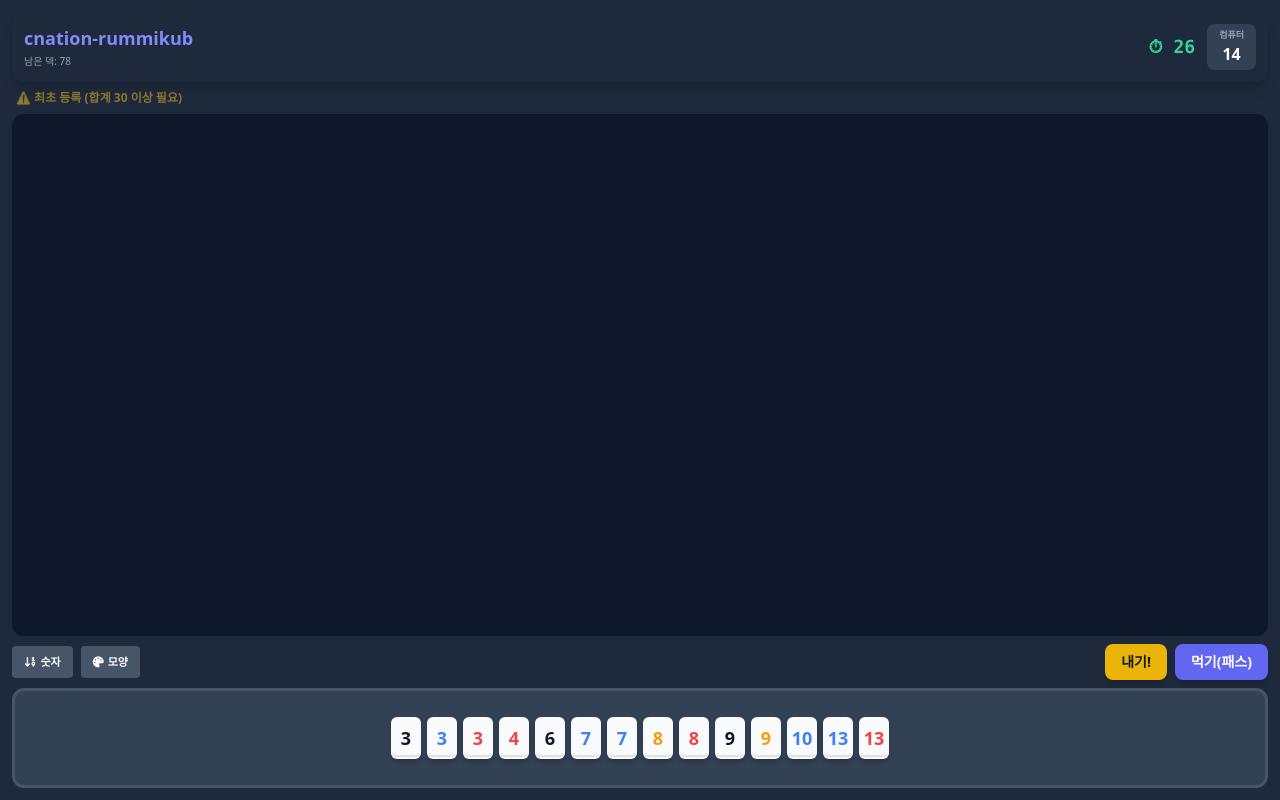
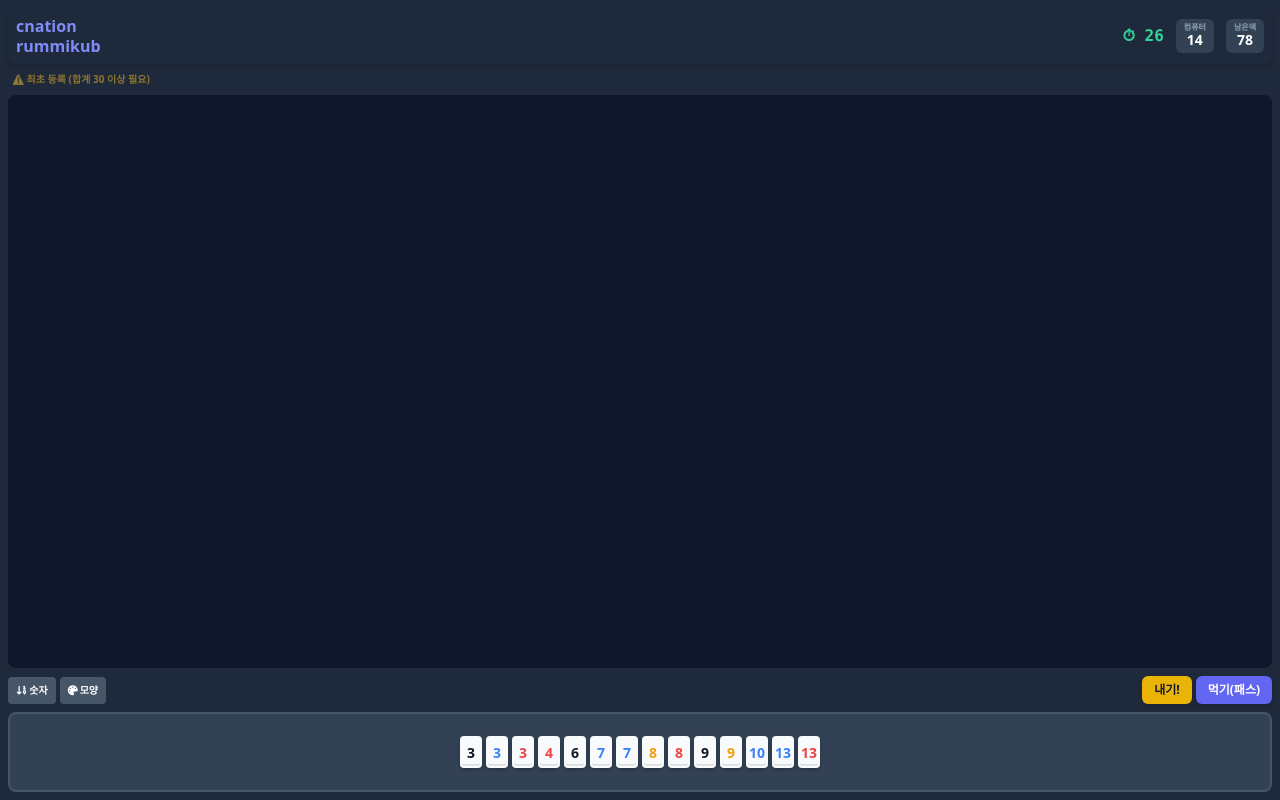
Before and after one commit to civilizednation/cnation-rummikub, a plain HTML site: page index.html in a window 1280 px wide. Drawn offline with nearby package versions, Linux system fonts and the light colour scheme.

Commit message:
Update index.html

```diff
--- a/index.html
+++ b/index.html
@@ -2,37 +2,60 @@
 <html lang="ko">
 <head>
     <meta charset="UTF-8">
-    <meta name="viewport" content="width=device-width, initial-scale=1.0, maximum-scale=1.0, user-scalable=no">
+    <meta name="viewport" content="width=device-width, initial-scale=1.0, maximum-scale=1.0, user-scalable=no, viewport-fit=cover">
     <title>cnation-rummikub</title>
 
     <script src="https://cdn.tailwindcss.com"></script>
     <link rel="stylesheet" href="https://cdnjs.cloudflare.com/ajax/libs/font-awesome/6.4.0/css/all.min.css">
 
     <style>
-        body { background-color: #1e293b; color: white; user-select: none; }
+        /* 스마트폰 화면 꽉 채우기 및 스크롤 방지 */
+        body {
+            background-color: #1e293b;
+            color: white;
+            user-select: none;
+            overflow: hidden; /* 전체 스크롤 금지 */
+            touch-action: none; /* 모바일 브라우저 당김 새로고침 방지 */
+        }
 
-        /* 타일 크기 2/3 수준 유지 */
+        :root {
+            --board-scale: 1; /* 바닥 타일 축소 비율 (JS에서 자동 조절) */
+            --tile-w: 22px;
+            --tile-h: 32px;
+            --tile-fs: 14px;
+        }
+
+        /* 💡 2/3로 더 작아진 앙증맞은 타일 */
         .rk-tile {
-            width: 30px;
-            height: 42px;
+            width: var(--tile-w);
+            height: var(--tile-h);
             background-color: #f8fafc;
-            border-radius: 6px;
-            box-shadow: 0 3px 5px -1px rgba(0, 0, 0, 0.3), inset 0 -2px 0 rgba(0,0,0,0.1);
+            border-radius: 4px;
+            box-shadow: 0 2px 4px -1px rgba(0, 0, 0, 0.3), inset 0 -2px 0 rgba(0,0,0,0.1);
             display: flex;
             flex-direction: column;
             align-items: center;
             justify-content: center;
-            font-size: 18px;
+            font-size: var(--tile-fs);
             font-weight: 900;
             cursor: pointer;
-            transition: transform 0.15s, border 0.15s;
+            transition: transform 0.1s, border 0.1s;
             border: 2px solid transparent;
+            flex-shrink: 0;
         }
 
         .rk-tile.selected {
-            transform: translateY(-5px);
+            transform: translateY(-4px);
             border: 2px solid #facc15;
-            box-shadow: 0 8px 12px -3px rgba(250, 204, 21, 0.4);
+            box-shadow: 0 4px 8px -2px rgba(250, 204, 21, 0.5);
+        }
+
+        /* 바닥에 있는 타일은 공간이 부족하면 자동 축소됨 */
+        #board .rk-tile {
+            width: calc(var(--tile-w) * var(--board-scale));
+            height: calc(var(--tile-h) * var(--board-scale));
+            font-size: calc(var(--tile-fs) * var(--board-scale));
+            border-radius: calc(4px * var(--board-scale));
         }
 
         .color-black { color: #111827; }
@@ -41,63 +64,79 @@
         .color-orange { color: #f59e0b; }
         .color-joker { color: #ec4899; }
 
-        .board-area { min-height: 40vh; background-color: #0f172a; border-radius: 12px; }
-        .rack-area { min-height: 100px; background-color: #334155; border-radius: 12px; border: 3px solid #475569; }
+        /* 레이아웃 영역 */
+        .board-area {
+            background-color: #0f172a;
+            border-radius: 8px;
+            /* 내부 스크롤은 최후의 보루로 남겨둠 */
+            overflow-y: auto;
+            align-content: flex-start;
+        }
 
-        .board-group {
+        .rack-area {
+            background-color: #334155;
+            border-radius: 8px;
+            border: 2px solid #475569;
+            min-height: 80px;
+        }
+
+        #board .board-group {
             display: flex;
-            gap: 2px;
-            padding: 4px 6px;
+            gap: calc(2px * var(--board-scale));
+            padding: calc(3px * var(--board-scale));
             background-color: rgba(255, 255, 255, 0.05);
-            border-radius: 8px;
+            border-radius: calc(6px * var(--board-scale));
             border: 1px solid rgba(255, 255, 255, 0.1);
         }
     </style>
 </head>
-<body class="h-screen flex flex-col p-3">
+<body class="h-[100dvh] flex flex-col p-2 gap-2">
 
-    <div class="flex justify-between items-center mb-2 bg-slate-800 p-3 rounded-xl shadow-lg">
+    <div class="flex justify-between items-center bg-slate-800 p-2 rounded-lg shadow-md shrink-0">
         <div>
-            <h1 class="text-lg font-black text-indigo-400">cnation-rummikub</h1>
-            <p class="text-[10px] text-slate-400 mt-0.5" id="deckCount">남은 덱: 106</p>
+            <h1 class="text-base font-black text-indigo-400 leading-tight">cnation<br>rummikub</h1>
         </div>
         <div class="flex items-center gap-3">
-            <div id="timerDisplay" class="font-mono text-lg font-bold text-rose-400">⏱ 30</div>
-            <div class="bg-slate-700 px-3 py-1 rounded-lg text-center">
-                <p class="text-[9px] text-slate-400 font-bold">컴퓨터</p>
-                <p class="text-base font-black text-white" id="comTileCount">14</p>
+            <div id="timerDisplay" class="font-mono text-base font-bold text-rose-400">⏱ 30</div>
+            <div class="bg-slate-700 px-2 py-1 rounded-md text-center">
+                <p class="text-[8px] text-slate-400 font-bold leading-none">컴퓨터</p>
+                <p class="text-sm font-black text-white leading-tight" id="comTileCount">14</p>
+            </div>
+            <div class="bg-slate-700 px-2 py-1 rounded-md text-center">
+                <p class="text-[8px] text-slate-400 font-bold leading-none">남은덱</p>
+                <p class="text-sm font-black text-white leading-tight" id="deckCount">106</p>
             </div>
         </div>
     </div>
 
-    <div class="flex justify-between items-center mb-2 px-1">
-        <span id="initialMeldStatus" class="text-xs font-bold text-amber-400 animate-pulse">
+    <div class="flex justify-between items-center px-1 shrink-0">
+        <span id="initialMeldStatus" class="text-[10px] font-bold text-amber-400 animate-pulse">
             ⚠️ 최초 등록 (합계 30 이상 필요)
         </span>
     </div>
 
-    <div class="flex-1 board-area p-3 mb-2 flex flex-wrap content-start gap-2 overflow-y-auto" id="board"></div>
+    <div class="flex-1 board-area p-2 flex flex-wrap gap-1.5" id="board"></div>
 
-    <div class="mb-2 flex flex-wrap justify-between items-center gap-2">
-        <div class="flex gap-2">
-            <button onclick="sortRackByNum()" class="bg-slate-600 hover:bg-slate-500 px-3 py-2 rounded text-[11px] font-bold transition">
-                <i class="fas fa-sort-numeric-down mr-1"></i>숫자
+    <div class="flex justify-between items-center gap-1 shrink-0">
+        <div class="flex gap-1">
+            <button onclick="sortRackByNum()" class="bg-slate-600 hover:bg-slate-500 px-2 py-1.5 rounded text-[10px] font-bold transition">
+                <i class="fas fa-sort-numeric-down mr-0.5"></i>숫자
             </button>
-            <button onclick="sortRackByColor()" class="bg-slate-600 hover:bg-slate-500 px-3 py-2 rounded text-[11px] font-bold transition">
-                <i class="fas fa-palette mr-1"></i>모양
+            <button onclick="sortRackByColor()" class="bg-slate-600 hover:bg-slate-500 px-2 py-1.5 rounded text-[10px] font-bold transition">
+                <i class="fas fa-palette mr-0.5"></i>모양
             </button>
         </div>
-        <div class="flex gap-2">
-            <button onclick="submitCombination()" id="playBtn" class="bg-yellow-500 hover:bg-yellow-600 text-slate-900 px-4 py-2 rounded-lg text-sm font-black shadow-lg transition">
+        <div class="flex gap-1">
+            <button onclick="submitCombination()" id="playBtn" class="bg-yellow-500 hover:bg-yellow-600 text-slate-900 px-3 py-1.5 rounded-md text-xs font-black shadow-md transition">
                 내기!
             </button>
-            <button onclick="drawTile()" id="drawBtn" class="bg-indigo-500 hover:bg-indigo-600 text-white px-4 py-2 rounded-lg text-sm font-bold shadow-md transition">
+            <button onclick="drawTile()" id="drawBtn" class="bg-indigo-500 hover:bg-indigo-600 text-white px-3 py-1.5 rounded-md text-xs font-bold shadow-md transition">
                 먹기(패스)
             </button>
         </div>
     </div>
 
-    <div class="rack-area p-3 flex flex-wrap gap-1.5 items-center justify-center" id="playerRack"></div>
+    <div class="rack-area p-2 flex flex-wrap gap-1 items-center justify-center shrink-0" id="playerRack"></div>
 
     <script>
         const COLORS = ['black', 'red', 'blue', 'orange'];
@@ -112,7 +151,7 @@
         let isPlayerInitialMeldDone = false;
         let isComInitialMeldDone = false;
 
-        // 🎵 사운드 시스템
+        // 사운드 시스템
         let audioCtx = null;
         function initAudio() {
             if (!audioCtx) audioCtx = new (window.AudioContext || window.webkitAudioContext)();
@@ -180,20 +219,38 @@
         function updateTimerUI() {
             const el = document.getElementById('timerDisplay');
             el.innerText = `⏱ ${timeLeft}`;
-            el.className = `font-mono text-lg font-bold ${timeLeft<=10 ? 'text-red-500 animate-bounce' : 'text-emerald-400'}`;
+            el.className = `font-mono text-base font-bold ${timeLeft<=10 ? 'text-red-500 animate-bounce' : 'text-emerald-400'}`;
+        }
+
+        // 💡 핵심 기능: 공간 부족 시 바닥 타일 자동 축소 (Auto-Scaling)
+        function adjustBoardScale() {
+            const board = document.getElementById('board');
+            let scale = 1.0;
+            board.style.setProperty('--board-scale', scale);
+
+            // 렌더링 후 약간의 시간차를 두고 크기 계산
+            setTimeout(() => {
+                let safety = 15; // 무한루프 방지
+                // 내용물이 컨테이너 높이보다 크면 크기를 5%씩 줄임 (최대 절반까지)
+                while (board.scrollHeight > board.clientHeight && scale > 0.5 && safety > 0) {
+                    scale -= 0.05;
+                    board.style.setProperty('--board-scale', scale);
+                    safety--;
+                }
+            }, 10);
         }
 
         function renderAll() {
-            document.getElementById('deckCount').innerText = `남은 덱: ${deck.length}`;
+            document.getElementById('deckCount').innerText = deck.length;
             document.getElementById('comTileCount').innerText = comRack.length;
 
             const statusEl = document.getElementById('initialMeldStatus');
             if (isPlayerInitialMeldDone) {
                 statusEl.innerText = "✅ 자유롭게 조합 가능";
-                statusEl.className = "text-xs font-bold text-emerald-400";
+                statusEl.className = "text-[10px] font-bold text-emerald-400";
             } else {
                 statusEl.innerText = "⚠️ 최초 등록 (합계 30 이상 필요)";
-                statusEl.className = "text-xs font-bold text-amber-400 animate-pulse";
+                statusEl.className = "text-[10px] font-bold text-amber-400 animate-pulse";
             }
 
             const rackEl = document.getElementById('playerRack'); rackEl.innerHTML = '';
@@ -213,6 +270,9 @@
                 });
                 boardEl.appendChild(groupDiv);
             });
+
+            // 화면을 다 그렸으면 축소 검사 실행
+            adjustBoardScale();
         }
 
         function createTileEl(tile, isSelected) {
@@ -233,14 +293,12 @@
             playSound('select'); renderAll();
         }
 
-        // 💡 1. 단일 그룹 검증 및 오름차순 자동 정렬
         function validateAndSortGroup(tiles) {
             if (tiles.length < 3) return false;
             let jokers = tiles.filter(t => t.isJoker);
             let regs = tiles.filter(t => !t.isJoker);
             if (regs.length === 0) return true;
 
-            // 같은 숫자 조합
             let isSameNum = new Set(regs.map(t => t.number)).size === 1;
             if (isSameNum) {
                 let colors = new Set(regs.map(t => t.color));
@@ -255,7 +313,6 @@
                 }
             }
 
-            // 연속 숫자 조합
             let isConsecutive = true;
             let color = regs[0].color;
             if (regs.every(t => t.color === color)) {
@@ -287,13 +344,11 @@
             return false;
         }
 
-        // 💡 2. 다중 그룹 파티셔닝 알고리즘 (여러 세트 동시 제출 허용!)
         function partitionIntoValidGroups(tiles) {
             if (tiles.length === 0) return [];
             let n = tiles.length;
             if (n > 18) { alert("한 번에 너무 많은 타일을 낼 수 없습니다."); return null; }
 
-            // 가능한 모든 부분집합 생성 후 유효한 것만 추려냄
             let validSubsets = [];
             for(let i=1; i < (1<<n); i++) {
                 let subset = [];
@@ -304,7 +359,6 @@
                 }
             }
 
-            // 모든 타일을 빠짐없이 덮는 유효한 그룹들의 묶음(Partition)을 찾음
             function search(remainingIds, currentPartition) {
                 if (remainingIds.length === 0) return currentPartition;
                 for (let subset of validSubsets) {
@@ -320,7 +374,6 @@
             }
 
             let finalPartition = search(tiles.map(t=>t.id), []);
-            // 찾은 그룹들의 currentValue를 최종적으로 정렬하여 확정
             if (finalPartition) finalPartition.forEach(group => validateAndSortGroup(group));
             return finalPartition;
         }
@@ -332,7 +385,6 @@
             let rackTilesToRemove = [];
             let boardTilesToRemoveByGroup = {};
 
-            // 유저가 선택한 타일 싹 쓸어담기
             playerRack.forEach(t => { if(selectedRackIds.has(t.id)) { proposedTiles.push(t); rackTilesToRemove.push(t.id); } });
             boardGroups.forEach((group, gIndex) => {
                 group.forEach(t => {
@@ -346,14 +398,11 @@
 
             if(proposedTiles.length === 0) return;
 
-            // 💡 여기서 여러 그룹으로 나눌 수 있는지 검사!
             let partitions = partitionIntoValidGroups(proposedTiles);
-
             if(!partitions) {
-                playSound('error'); alert("규칙에 맞지 않는 조합입니다. (정상적인 3개 이상 그룹들로 나눌 수 없습니다.)"); return;
+                playSound('error'); alert("규칙에 맞지 않는 조합입니다."); return;
             }
 
-            // 최초 등록 (30점) 검사
             if (!isPlayerInitialMeldDone) {
                 if (Object.keys(boardTilesToRemoveByGroup).length > 0) {
                     playSound('error'); alert("첫 등록 시에는 바닥에 있는 카드를 사용할 수 없습니다!"); return;
@@ -361,20 +410,18 @@
                 let sum = 0;
                 partitions.forEach(g => sum += g.reduce((acc, t) => acc + t.currentValue, 0));
                 if (sum < 30) {
-                    playSound('error'); alert(`첫 등록은 합계가 30 이상이어야 합니다. (현재 합계: ${sum}점)`); return;
+                    playSound('error'); alert(`첫 등록은 합계가 30 이상이어야 합니다. (현재: ${sum}점)`); return;
                 }
                 isPlayerInitialMeldDone = true;
             }
 
-            // 바닥에서 카드 빼왔을 때 남은 찌꺼기들이 정상인지 검사
             for (let gIndex in boardTilesToRemoveByGroup) {
                 let remaining = boardGroups[gIndex].filter(t => !boardTilesToRemoveByGroup[gIndex].includes(t.id));
                 if(remaining.length > 0 && !validateAndSortGroup(remaining)) {
-                    playSound('error'); alert("바닥에서 일부 타일을 가져올 경우, 남겨진 타일들도 정상 조합(3개 이상)이어야 합니다."); return;
+                    playSound('error'); alert("바닥에 남겨진 타일들이 정상적인 3개 이상 그룹이 아닙니다."); return;
                 }
             }
 
-            // 모두 통과! (성공 처리)
             playSound('submit');
             playerRack = playerRack.filter(t => !rackTilesToRemove.includes(t.id));
 
@@ -388,7 +435,6 @@
                 }
             });
 
-            // 쪼개진 파티션(그룹)들을 각각 바닥에 던짐
             partitions.forEach(g => newBoardGroups.push(g));
             boardGroups = newBoardGroups;
 
@@ -409,7 +455,6 @@
             setTimeout(computerTurn, 1000);
         }
 
-        // 컴퓨터 AI도 다중 그룹 파티셔닝 및 30점 룰 적용
         function getPossibleComGroups() {
             let foundGroups = []; let rack = [...comRack];
             for(let n=1; n<=13; n++) {
@@ -451,6 +496,7 @@
             isPlayerTurn = true; renderAll(); startTimer();
         }
 
+        // 앱 시작
         initDeck(); dealInitialTiles(); renderAll();
         setTimeout(() => { alert("게임이 시작되었습니다! 카드를 터치하여 선택 후 '내기!'를 누르세요."); startTimer(); }, 500);
 
```
